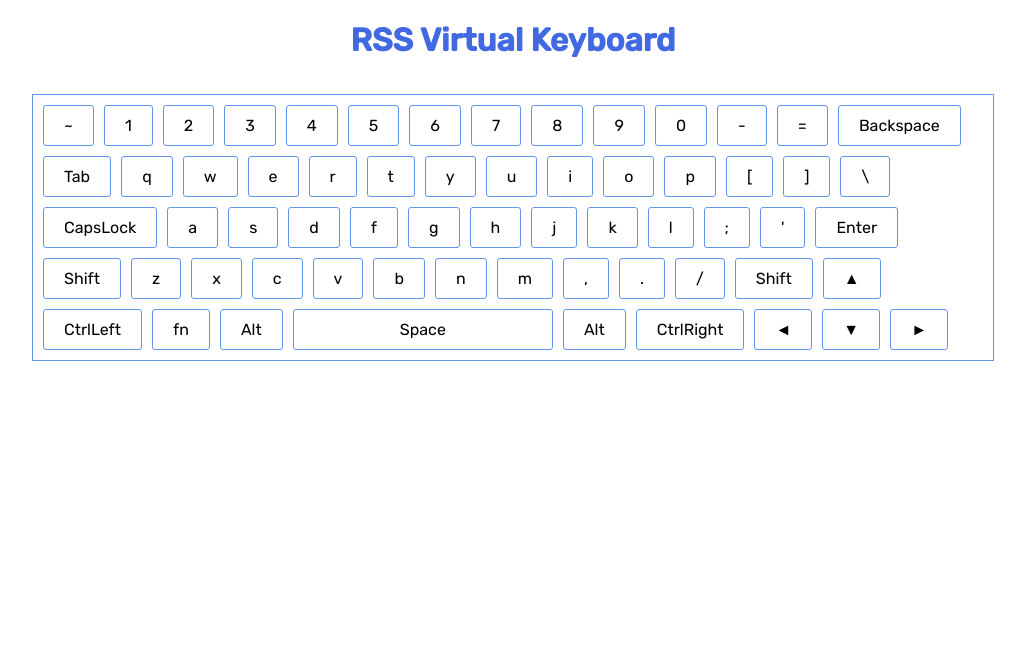
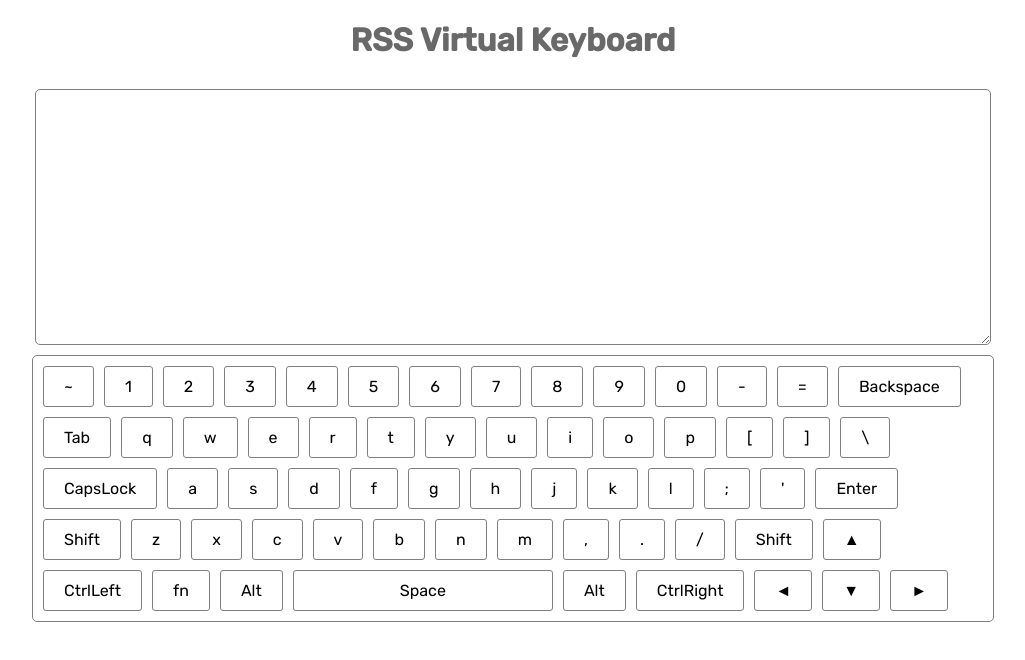
Before and after one commit to Fault1err/virtual-keyboard, a website: page index.html in a window 1280 px wide. Shown: the whole page, without its empty margins (127-1152 px from the left). Drawn offline with Linux system fonts and the light colour scheme.

Commit message:
feat: added textarea

```diff
--- a/main.js
+++ b/main.js
@@ -3,6 +3,9 @@
 const h1Field = document.createElement('h1');
 document.body.append(h1Field);
 h1Field.innerHTML = 'RSS Virtual Keyboard';
+
+const screenForPrint = document.createElement('textarea');
+document.body.append(screenForPrint);
 
 const renderField = document.createElement('div');
 renderField.className = 'render_field';
--- a/style.css
+++ b/style.css
@@ -6,22 +6,36 @@ body {
 
 h1 {
     text-align: center;
-    color: #4169E1;
-    margin-bottom: 35px;
+    color: #696969;
+    margin-bottom: 30px;
+}
+
+textarea {
+    display: block;
+    height: 250px;
+    border: 1px solid #808080;
+    border-radius: 5px;
+    width: 950px;
+    margin: 0 auto;
+    margin-bottom: 10px;
+    font-size: 20px;
+    font-family: 'Rubik', sans-serif;
+    color: #808080;
 }
 
 .render_field {
     margin: 0 auto;
     display: flex;
     flex-wrap: wrap;
-    border: 1px solid #6495ED;
+    border: 1px solid #808080;
+    border-radius: 5px;
     padding: 5px;
     width: 950px;
 }
 
 .keyboard-key {
     padding: 10px 20px;
-    border: 1px solid #6495ED;
+    border: 1px solid #808080;
     border-radius: 3px;
     margin: 5px;
 }
```
